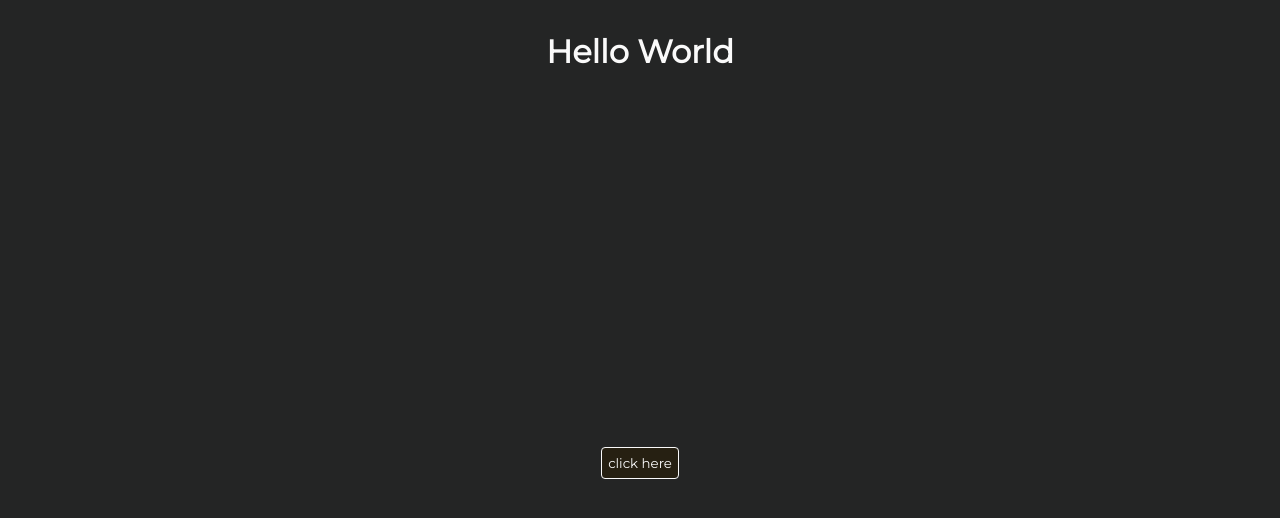
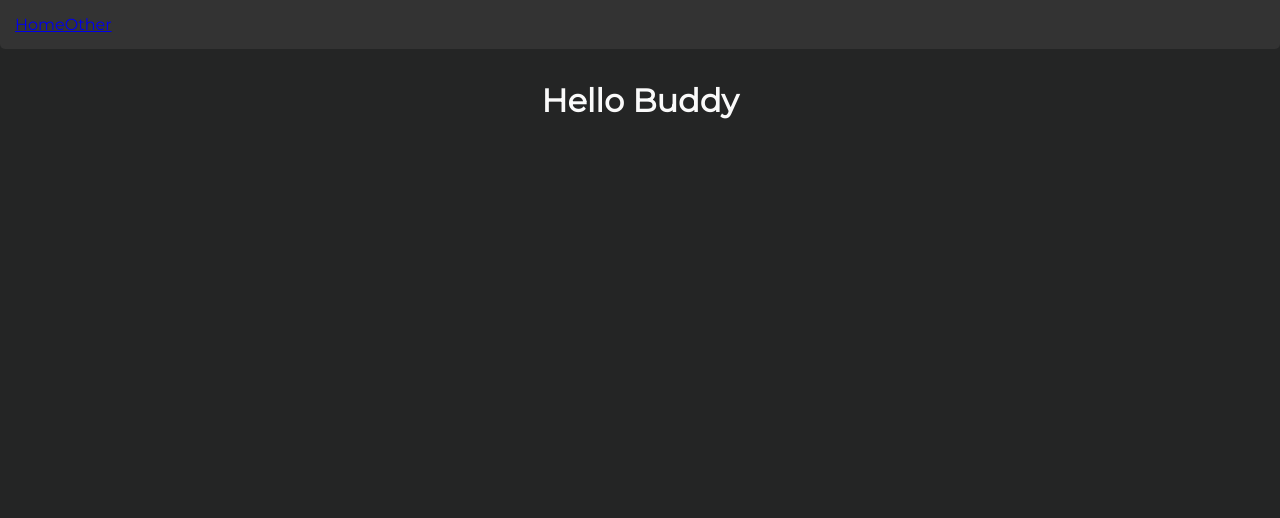
Before and after one commit to addison912/react-basic-template, a React (Vite) app: page /other in a window 1280 px wide. Shown: the top 518 px of the page. Built offline with nearby package versions, Linux system fonts and the light colour scheme.

Commit message:
tested react-router and emotion

```diff
--- a/package.json
+++ b/package.json
@@ -32,6 +32,7 @@
     "@babel/preset-react": "^7.6.3",
     "@babel/preset-typescript": "^7.13.0",
     "@emotion/babel-preset-css-prop": "^11.2.0",
+    "@emotion/eslint-plugin": "^11.2.0",
     "@emotion/react": "^11.1.5",
     "@parcel/transformer-typescript-tsc": "^2.0.0-alpha.3",
     "@types/react": "^17.0.3",
--- a/src/App.tsx
+++ b/src/App.tsx
@@ -1,6 +1,8 @@
 import React, { lazy, Suspense } from "react";
 import { render } from "react-dom";
 import { BrowserRouter as Router, Switch, Route } from "react-router-dom";
+import { Header } from "./components/Header";
+import OtherRoute from "./components/OtherRoute";
 
 // Components
 const Home = lazy(() => import("./components/Home"));
@@ -10,10 +12,14 @@ const App = () => {
     <React.StrictMode>
       <div className="App">
         <Router>
+          <Header />
           <Suspense fallback={<h1>loading ...</h1>}>
             <Switch>
-              <Route>
-                <Home exact path="/" />
+              <Route exact path="/">
+                <Home />
+              </Route>
+              <Route exact path="/other">
+                <OtherRoute />
               </Route>
             </Switch>
           </Suspense>
--- /dev/null
+++ b/src/components/Header.tsx
@@ -0,0 +1,38 @@
+/** @jsx jsx */
+import React from "react";
+import { css, jsx } from "@emotion/react";
+import { BrowserRouter as Router, Link } from "react-router-dom";
+
+const headerSyled = css({
+  "background-color": "#333333",
+  padding: "15px",
+  "margin-bottom": "15px",
+  "border-radius": "0 0 5px 5px"
+});
+
+export const Header = () => {
+  return (
+    <header css={headerSyled}>
+      <Link
+        // css={css`
+        //   &:hover {
+        //     text-decoration: underline;
+        //   }
+        // `}
+        to="/"
+      >
+        Home
+      </Link>
+      <Link
+        // css={css`
+        //   &:hover {
+        //     text-decoration: underline;
+        //   }
+        // `}
+        to="/other"
+      >
+        Other
+      </Link>
+    </header>
+  );
+};
--- /dev/null
+++ b/src/components/OtherRoute.tsx
@@ -0,0 +1,11 @@
+import React, { FunctionComponent } from "react";
+
+const OtherRoute: FunctionComponent = () => {
+  return (
+    <div>
+      <h1>Hello Buddy</h1>
+    </div>
+  );
+};
+
+export default OtherRoute;
--- a/tsconfig.json
+++ b/tsconfig.json
@@ -68,6 +68,9 @@
 
     /* Advanced Options */
     "skipLibCheck": true /* Skip type checking of declaration files. */,
-    "forceConsistentCasingInFileNames": true /* Disallow inconsistently-cased references to the same file. */
+    "forceConsistentCasingInFileNames": true /* Disallow inconsistently-cased references to the same file. */,
+    "compilerOptions": {
+      "types": ["@emotion/core"]
+    }
   }
 }
```
Also changed, not shown: src/components/Home.tsx (+1 -7 lines), .eslintrc.js, 1 other file (tests, documents, lock files or other folders).
